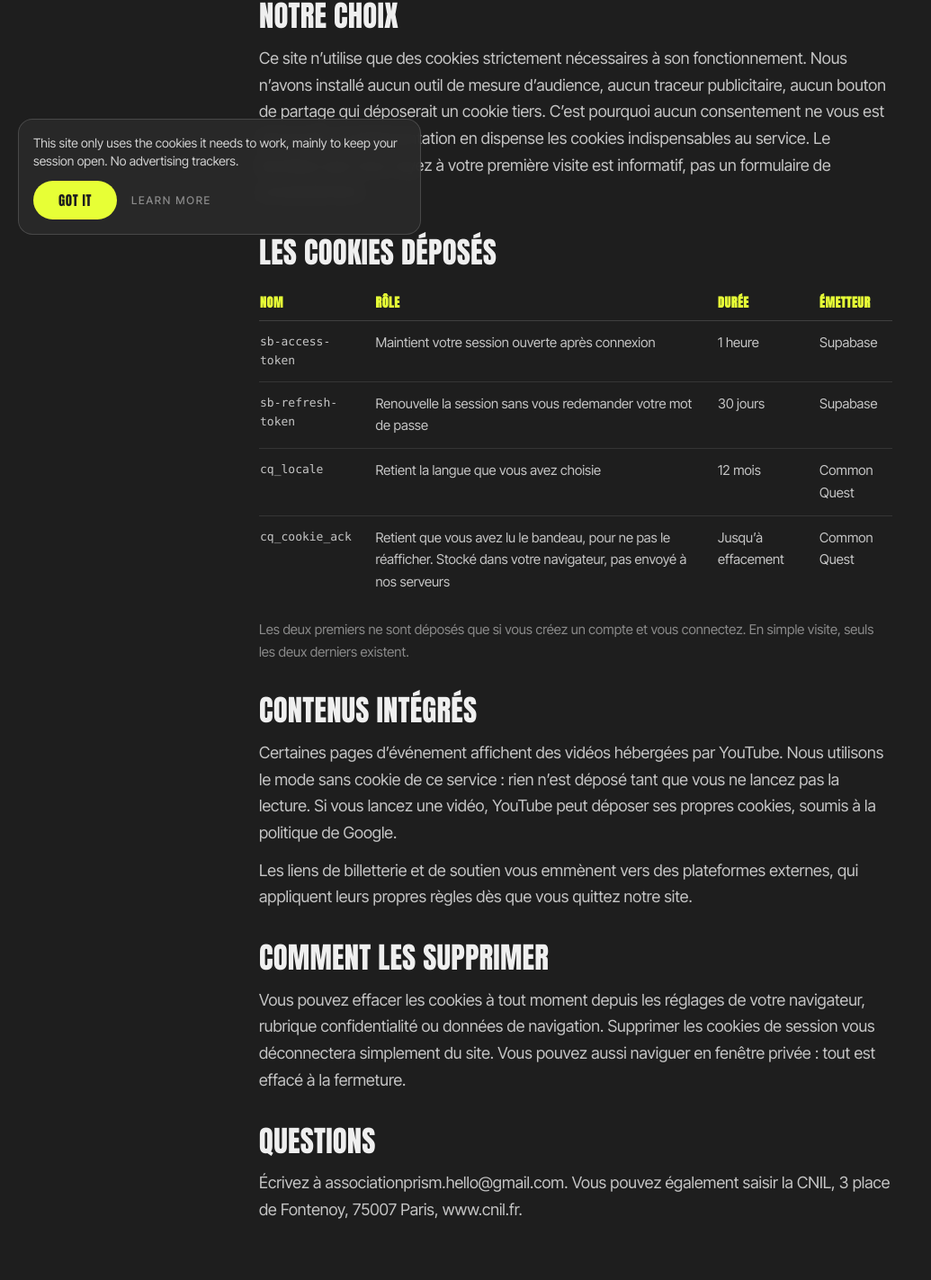
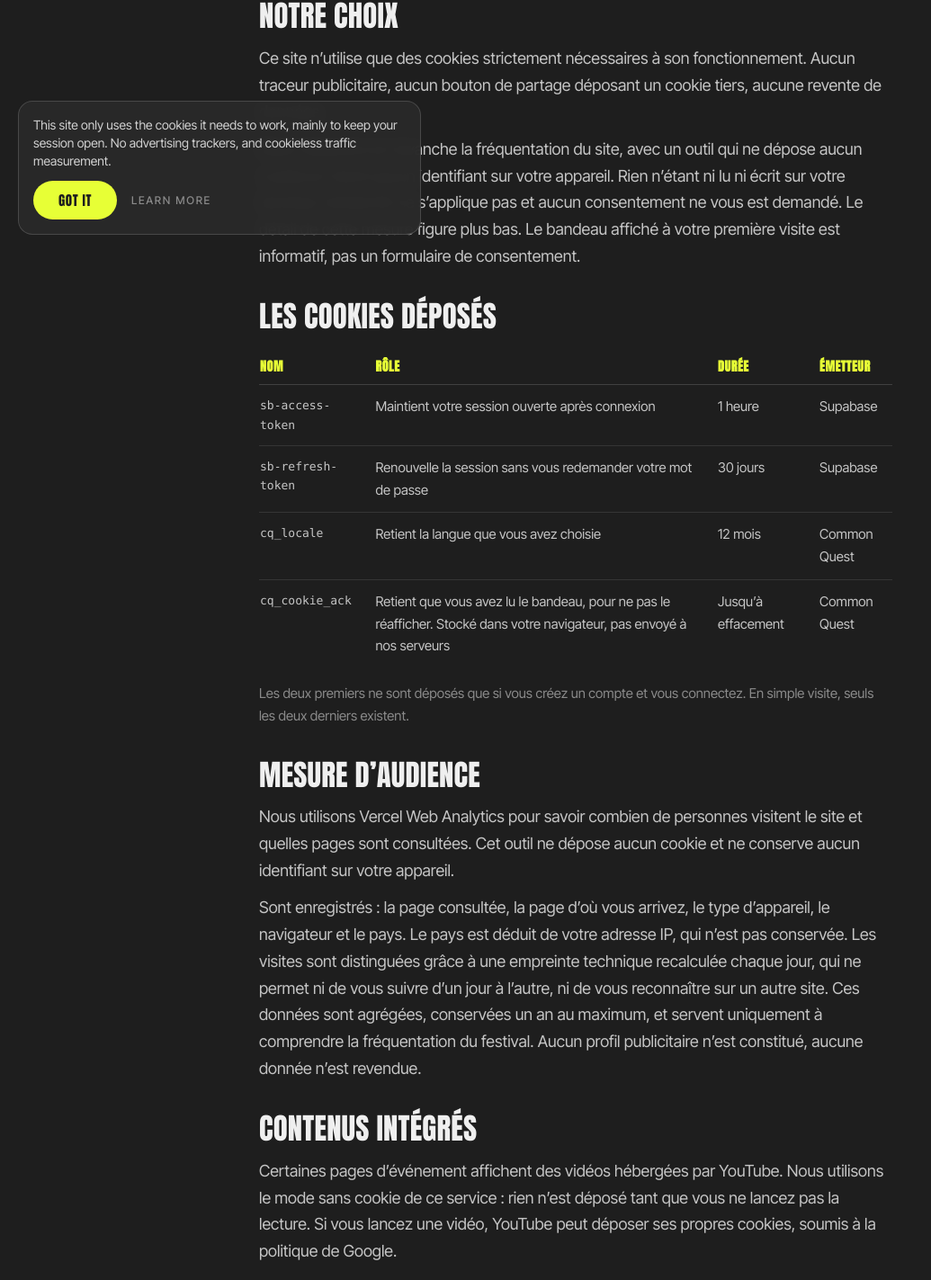
Before and after one commit to mbcmel22/common-quest-festival, a Next.js app in the folder common-quest-festival/: page /en/cookies in a window 1280 px wide. Shown: the part 527-1950 px from the top of the page at 90% size, without its empty margins (0-1035 px from the left). Built offline with nearby package versions, Linux system fonts and the light colour scheme; no server answers; the database is empty.

Commit message:
Add files via upload

```diff
--- a/common-quest-festival/package.json
+++ b/common-quest-festival/package.json
@@ -11,6 +11,7 @@
   "dependencies": {
     "@supabase/ssr": "^0.12.5",
     "@supabase/supabase-js": "^2.112.4",
+    "@vercel/analytics": "^2.0.1",
     "next": "15.5.24",
     "react": "^19.0.0",
     "react-dom": "^19.0.0"
--- a/common-quest-festival/src/app/[locale]/confidentialite/page.tsx
+++ b/common-quest-festival/src/app/[locale]/confidentialite/page.tsx
@@ -41,6 +41,10 @@ export default function PrivacyPage() {
               Fonctionnement du site : un cookie de session et un cookie de langue. Aucun traceur publicitaire, aucune
               revente de données.
             </li>
+            <li>
+              Mesure d’audience : page consultée, page d’origine, type d’appareil, navigateur et pays. Sans cookie et
+              sans identifiant conservé sur votre appareil. Voir la section dédiée plus bas.
+            </li>
           </ul>
         </section>
 
@@ -70,10 +74,26 @@ export default function PrivacyPage() {
         <section>
           <h2 className="display-m text-paper">Sous-traitants</h2>
           <p className="mt-3">
-            Vercel pour l’hébergement du site et Supabase pour la base de données et l’authentification, avec un
-            stockage en Union européenne. Les billetteries et les dons sont opérés par des services tiers disposant de
+            Vercel pour l’hébergement du site et la mesure d’audience, et Supabase pour la base de données et
+            l’authentification, avec un stockage en Union européenne. Les billetteries et les dons sont opérés par des services tiers disposant de
             leurs propres politiques de confidentialité : en cliquant sur un lien de billetterie ou de soutien, vous
             quittez notre site.
+          </p>
+        </section>
+
+        <section>
+          <h2 className="display-m text-paper">Mesure d’audience</h2>
+          <p className="mt-3">
+            Nous mesurons la fréquentation du site avec Vercel Web Analytics, un outil sans cookie. Sont enregistrés
+            la page consultée, la page d’origine, le type d’appareil, le navigateur et le pays. Votre adresse IP sert
+            uniquement à déduire le pays et n’est pas conservée. Les visites sont distinguées par une empreinte
+            technique recalculée chaque jour, qui ne permet aucun suivi d’un jour à l’autre ni d’un site à l’autre.
+          </p>
+          <p className="mt-3">
+            La base légale est notre intérêt légitime à comprendre la fréquentation du site afin de préparer le
+            festival et d’en rendre compte à nos partenaires. Les données sont agrégées et conservées un an au
+            maximum. Vous pouvez vous opposer à cette mesure en écrivant à associationprism.hello@gmail.com, ou en
+            activant le signal « Do Not Track » ou un bloqueur dans votre navigateur.
           </p>
         </section>
 
--- a/common-quest-festival/src/app/[locale]/cookies/page.tsx
+++ b/common-quest-festival/src/app/[locale]/cookies/page.tsx
@@ -25,11 +25,14 @@ export default function CookiesPage() {
         <section>
           <h2 className="display-m text-paper">Notre choix</h2>
           <p className="mt-3">
-            Ce site n’utilise que des cookies strictement nécessaires à son fonctionnement. Nous n’avons installé
-            aucun outil de mesure d’audience, aucun traceur publicitaire, aucun bouton de partage qui déposerait un
-            cookie tiers. C’est pourquoi aucun consentement ne vous est demandé : la réglementation en dispense les
-            cookies indispensables au service. Le bandeau que vous voyez à votre première visite est informatif, pas
-            un formulaire de consentement.
+            Ce site n’utilise que des cookies strictement nécessaires à son fonctionnement. Aucun traceur
+            publicitaire, aucun bouton de partage déposant un cookie tiers, aucune revente de données.
+          </p>
+          <p className="mt-3">
+            Nous mesurons en revanche la fréquentation du site, avec un outil qui ne dépose aucun cookie et n’écrit
+            aucun identifiant sur votre appareil. Rien n’étant ni lu ni écrit sur votre terminal, l’article 82 ne
+            s’applique pas et aucun consentement ne vous est demandé. Le détail de cette mesure figure plus bas. Le
+            bandeau affiché à votre première visite est informatif, pas un formulaire de consentement.
           </p>
         </section>
 
@@ -83,6 +86,22 @@ export default function CookiesPage() {
         </section>
 
         <section>
+          <h2 className="display-m text-paper">Mesure d’audience</h2>
+          <p className="mt-3">
+            Nous utilisons Vercel Web Analytics pour savoir combien de personnes visitent le site et quelles pages
+            sont consultées. Cet outil ne dépose aucun cookie et ne conserve aucun identifiant sur votre appareil.
+          </p>
+          <p className="mt-3">
+            Sont enregistrés : la page consultée, la page d’où vous arrivez, le type d’appareil, le navigateur et le
+            pays. Le pays est déduit de votre adresse IP, qui n’est pas conservée. Les visites sont distinguées grâce
+            à une empreinte technique recalculée chaque jour, qui ne permet ni de vous suivre d’un jour à l’autre, ni
+            de vous reconnaître sur un autre site. Ces données sont agrégées, conservées un an au maximum, et servent
+            uniquement à comprendre la fréquentation du festival. Aucun profil publicitaire n’est constitué, aucune
+            donnée n’est revendue.
+          </p>
+        </section>
+
+        <section>
           <h2 className="display-m text-paper">Contenus intégrés</h2>
           <p className="mt-3">
             Certaines pages d’événement affichent des vidéos hébergées par YouTube. Nous utilisons le mode sans
--- a/common-quest-festival/src/app/[locale]/layout.tsx
+++ b/common-quest-festival/src/app/[locale]/layout.tsx
@@ -9,6 +9,7 @@ import SiteHeader from "@/components/SiteHeader";
 import SiteFooter from "@/components/SiteFooter";
 import ScrollToTop from "@/components/ScrollToTop";
 import CookieBanner from "@/components/CookieBanner";
+import { Analytics } from "@vercel/analytics/next";
 
 const display = Anton({ subsets: ["latin"], weight: "400", variable: "--font-display", display: "swap" });
 const body = Inter_Tight({ subsets: ["latin"], variable: "--font-body", display: "swap" });
@@ -70,6 +71,12 @@ export default async function LocaleLayout({
         <SiteFooter locale={locale as Locale} dict={dict} logoUrl={brand?.logo_url ?? null} socials={socials} supportUrl={supportUrl} isLoggedIn={!!user} />
         <ScrollToTop label={dict.common.backToTop} />
         <CookieBanner locale={locale as Locale} dict={dict} />
+        {/*
+          Mesure d audience Vercel : sans cookie et sans identifiant persistant sur l appareil.
+          L article 82 de la loi Informatique et Libertes ne s applique donc pas et aucun
+          consentement n est requis. Le traitement reste declare dans la politique de confidentialite.
+        */}
+        <Analytics />
       </body>
     </html>
   );
--- a/common-quest-festival/src/app/[locale]/mentions-legales/page.tsx
+++ b/common-quest-festival/src/app/[locale]/mentions-legales/page.tsx
@@ -12,8 +12,8 @@ export async function generateMetadata({ params }: { params: Promise<{ locale: s
  * Laisser la chaine vide masque proprement la mention correspondante.
  */
 const NB = "\u00a0";
-const RNA = "W442031292";
-const SIRET = "99937289900016";
+const RNA = "";
+const SIRET = "";
 
 export default function LegalPage() {
   return (
--- a/common-quest-festival/src/i18n/en.ts
+++ b/common-quest-festival/src/i18n/en.ts
@@ -164,7 +164,7 @@ export const en: Dictionary = {
   },
   cookies: {
     text:
-      "This site only uses the cookies it needs to work, mainly to keep your session open. No advertising trackers.",
+      "This site only uses the cookies it needs to work, mainly to keep your session open. No advertising trackers, and cookieless traffic measurement.",
     accept: "Got it",
     more: "Learn more"
   },
--- a/common-quest-festival/src/i18n/es.ts
+++ b/common-quest-festival/src/i18n/es.ts
@@ -163,7 +163,7 @@ export const es: Dictionary = {
   },
   cookies: {
     text:
-      "Este sitio solo usa las cookies necesarias para funcionar, sobre todo para mantener tu sesión abierta. Sin rastreadores publicitarios.",
+      "Este sitio solo usa las cookies necesarias para funcionar, sobre todo para mantener tu sesión abierta. Sin rastreadores publicitarios y con una medición de audiencia sin cookies.",
     accept: "Entendido",
     more: "Saber más"
   },
--- a/common-quest-festival/src/i18n/fr.ts
+++ b/common-quest-festival/src/i18n/fr.ts
@@ -162,7 +162,7 @@ export const fr = {
   },
   cookies: {
     text:
-      "Ce site n’utilise que les cookies nécessaires à son fonctionnement, notamment pour garder votre session ouverte. Aucun traceur publicitaire.",
+      "Ce site n’utilise que les cookies nécessaires à son fonctionnement, notamment pour garder votre session ouverte. Aucun traceur publicitaire, et une mesure de fréquentation sans cookie.",
     accept: "J’ai compris",
     more: "En savoir plus"
   },
```
Also changed, not shown: 1 other file (tests, documents, lock files or other folders).
